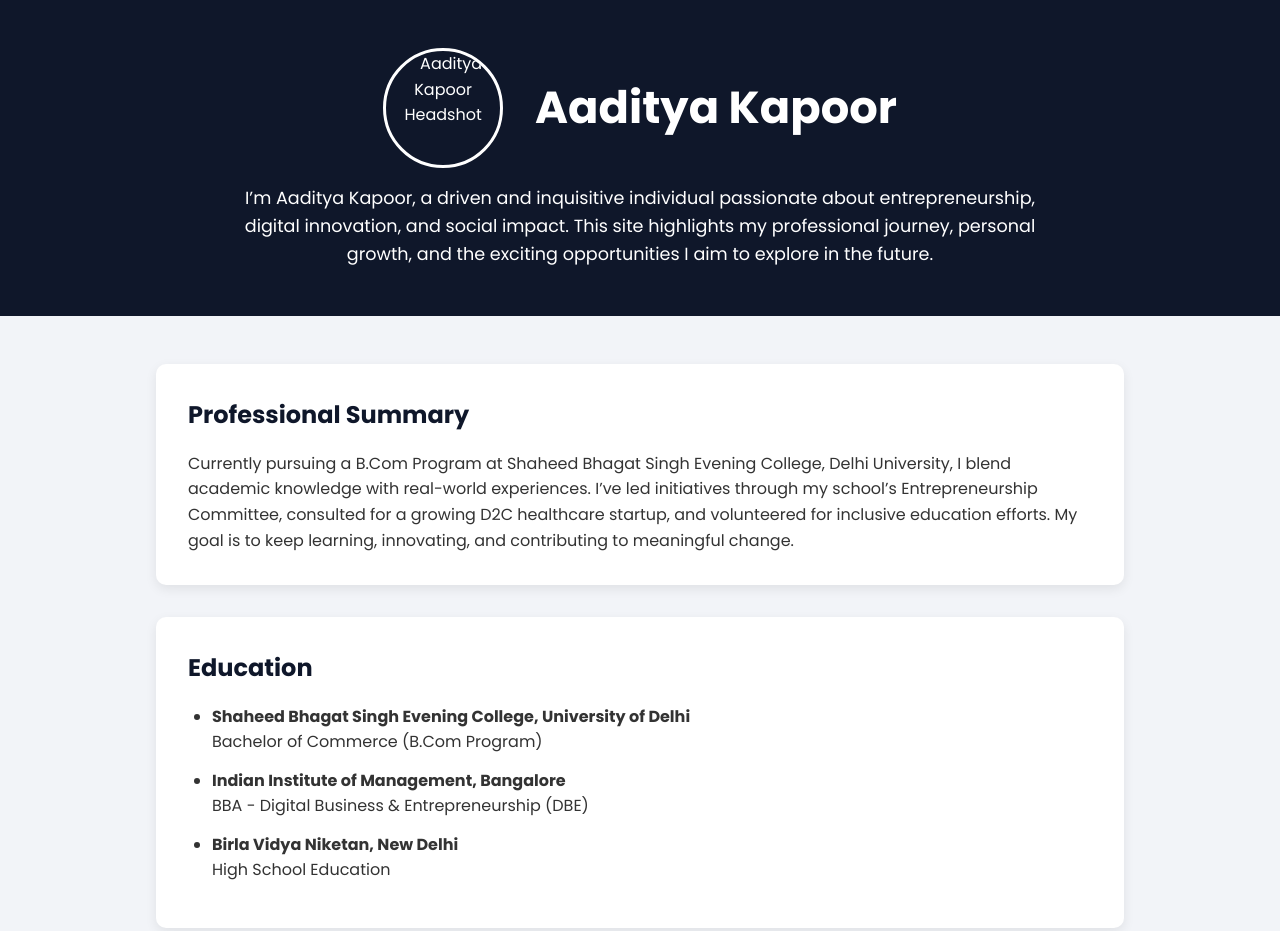
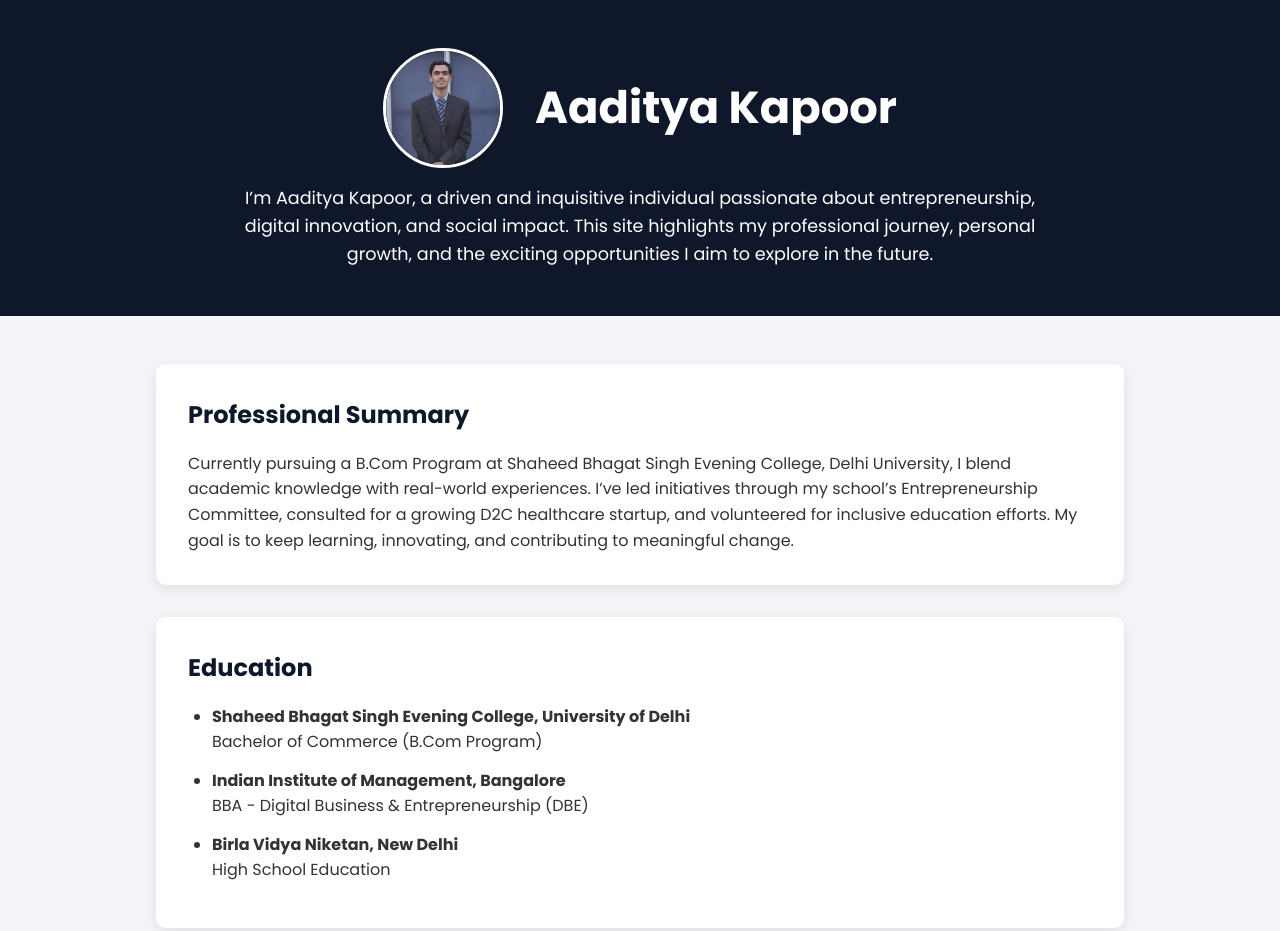
Before and after one commit to ak160107/a, a plain HTML site: page index.html in a window 1280 px wide. Shown: the top 931 px of the page. Drawn offline with Linux system fonts and the light colour scheme.

Commit message:
Update index.html

```diff
--- a/index.html
+++ b/index.html
@@ -88,7 +88,7 @@
 <body>
   <header>
     <div class="header-content">
-      <img src="img/pfp.jpg" alt="Aaditya Kapoor Headshot">
+      <img src="pfp.jpg" alt="Aaditya Kapoor Headshot">
       <div>
         <h1>Aaditya Kapoor</h1>
       </div>
```
